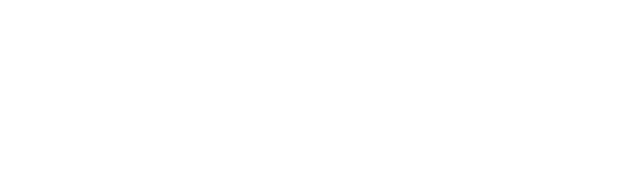
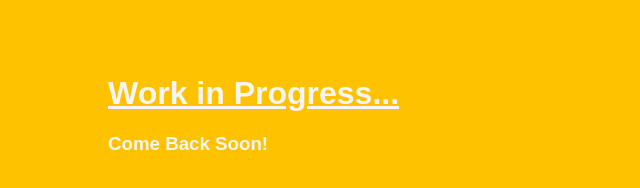
Before and after one commit to O4k/Portfolio, a plain HTML site: page index.html in a window 1280 px wide. Shown: the whole page, without its empty margins (0-640 px from the left). Drawn offline with Linux system fonts and the light colour scheme.

Commit message:
Work in progress text and styling

```diff
--- a/index.html
+++ b/index.html
@@ -1,13 +1,15 @@
 <html>
     <head>
         <title> Paul Oak Aicher - Portfolio</title>
-        <link rel="sytlesheet" type="text/css" href="style.css" />
+        <link rel="stylesheet" type="text/css" href="style.css" />
     </head>
 
     <body>
-        <div>
-        </div>
-        <div>
+        <div id="Container">
+            <div id="heading">
+                <h1 style="text-decoration: underline;">Work in Progress...</h1>
+                <h3>Come Back Soon!</h3>
+            </div>
         </div>
     </body>
 </html>
--- a/style.css
+++ b/style.css
@@ -0,0 +1,10 @@
+body {
+    background-color: #ffc200;
+    color: whitesmoke;
+    font-family: Arial, Helvetica, sans-serif;
+}
+
+#heading {
+    margin-top: 75px;
+    margin-left: 100px;
+}
```
